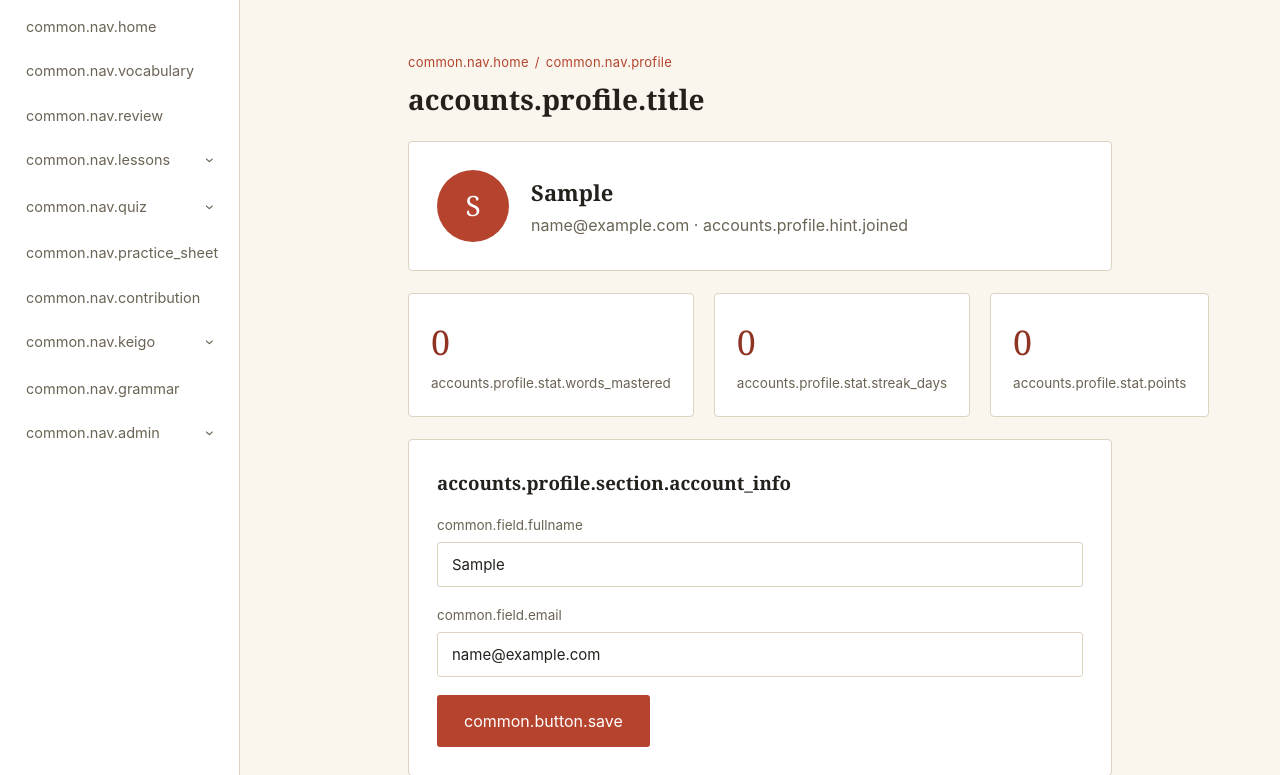
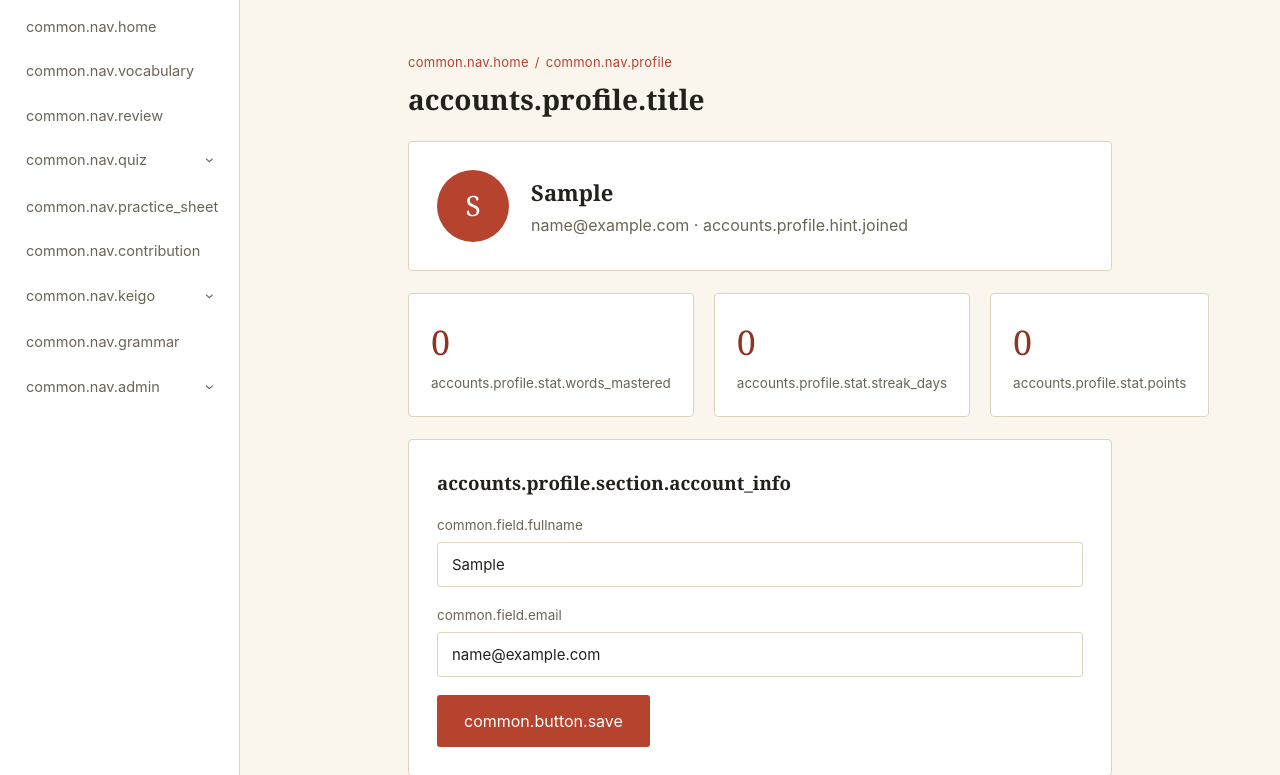
Before and after one commit to datthanhjp1992-hub/BJT-GOI, a Django app: page /accounts/profile/ in a window 1280 px wide. Shown: the part 72-847 px from the top of the page. Run offline with Django 5.2, Linux system fonts and the light colour scheme; the visitor is signed in with stand-in values (Sample User, id 1); data that the repository does not hold is empty; parts of the project's set-up code (start-up, migrations or seed data) failed here and were passed over.

Commit message:
Học theo bài: tạm đóng mục trên sidebar (Dat, nội dung còn sơ sài)
Code, URL /bai/ và dữ liệu giữ nguyên; mở lại = khôi phục khối sidebar từ ed09bca.

Co-Authored-By: Claude Opus 5.5 <noreply@anthropic.com>

```diff
--- a/apps/lessons/tests.py
+++ b/apps/lessons/tests.py
@@ -222,10 +222,12 @@ class IndexViewTests(PracticeViewTestCase):
         self.assertEqual(resp.context["stats"]["polite_known"], 6)
         self.assertContains(resp, 'href="/bai/lich-su/?chuong=5-8"')
 
-    def test_sidebar_has_lessons_group(self):
+    def test_sidebar_hides_lessons_while_closed(self):
+        """Tạm đóng 18/10/2026 (Dat): sidebar không còn mục Học theo bài; URL vẫn chạy."""
         resp = self.client.get(reverse("lessons:index"))
-        self.assertContains(resp, reverse("lessons:polite"))
+        self.assertEqual(resp.status_code, 200)
         self.assertEqual(resp.context["active_nav"], "lessons")
+        self.assertNotContains(resp, 'href="/bai/"')
 
 
 class DrillViewTests(PracticeViewTestCase):
--- a/templates/partials/sidebar.html
+++ b/templates/partials/sidebar.html
@@ -59,18 +59,8 @@ falsy, khong loi).
       <span>{% label "common.nav.review" %}</span>
       {% if due_badge %}<span class="nav-badge" title="{% message 'learning.dashboard.hint.review_due' count=due_badge %}">{{ due_badge }}</span>{% endif %}
     </a>
-    {% comment %}Học theo bài — Quyển 1 (docs/SPEC_LUYEN_TAP_BAI.md, ◆A: mục riêng ngay dưới "Ôn tập").{% endcomment %}
-    <details class="sidenav-group"{% if active_nav == "lessons" %} open{% endif %}>
-      <summary class="sidenav-link{% if active_nav == "lessons" %} active{% endif %}">
-        <span>{% label "common.nav.lessons" %}</span>
-      </summary>
-      <div class="sidenav-sub">
-        <a class="sidenav-sublink{% if active_nav == "lessons" and active_sub == "index" %} active{% endif %}"
-           href="{% url 'lessons:index' %}">{% label "lessons.nav.index" %}</a>
-        <a class="sidenav-sublink{% if active_nav == "lessons" and active_sub == "polite" %} active{% endif %}"
-           href="{% url 'lessons:polite' %}">{% label "lessons.nav.polite" %}</a>
-      </div>
-    </details>
+    {% comment %}Học theo bài (Quyển 1, /bai/) TẠM ĐÓNG 18/10/2026 theo Dat — nội dung còn sơ sài. Code + dữ liệu vẫn giữ;
+    mở lại = khôi phục khối <details> "lessons" ở đây từ commit ed09bca.{% endcomment %}
     {% comment %}Khu Kiểm tra (docs/SPEC_KIEM_TRA.md T7.9). Badge Sổ câu sai = số mục còn trong sổ
     (context processor apps.exam.context_processors.exam_badges, đọc lười).{% endcomment %}
     <details class="sidenav-group"{% if active_nav == "exam" %} open{% endif %}>
```
